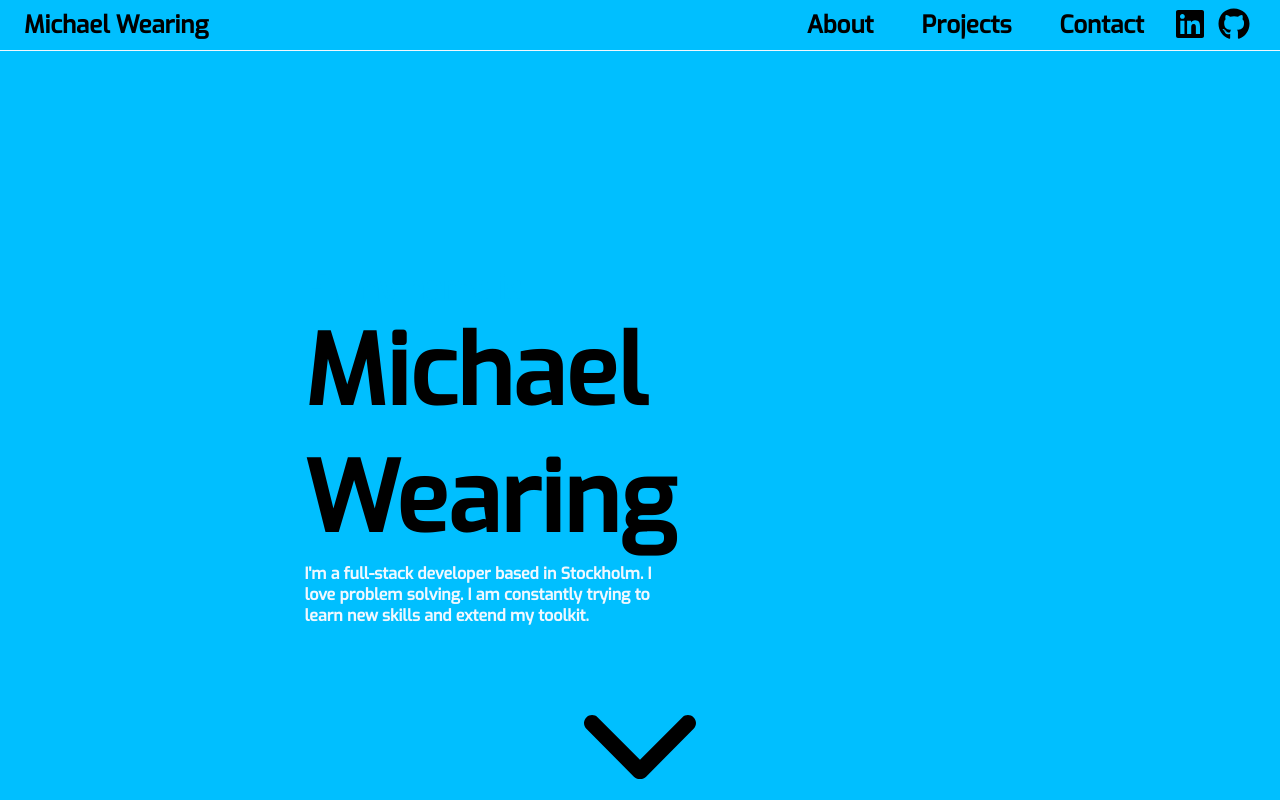
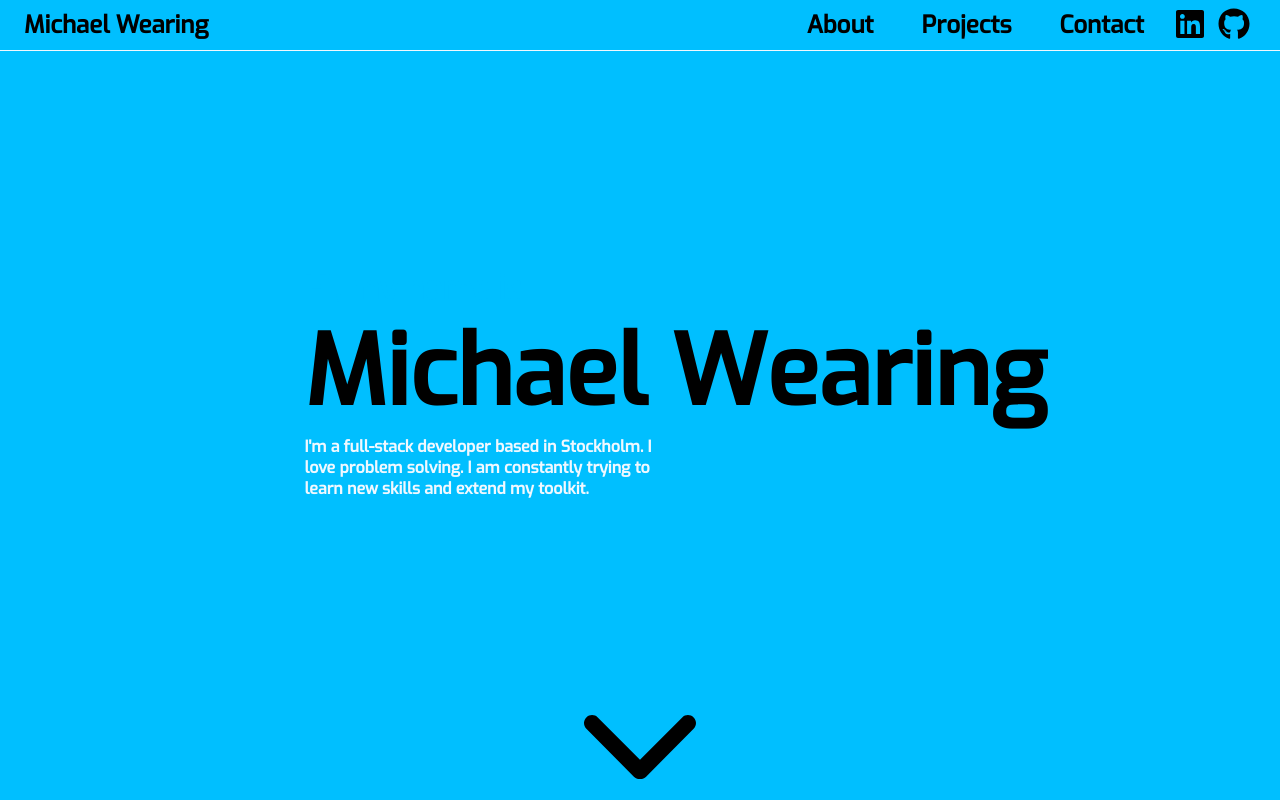
Before and after one commit to MichaelWearing/Portfolio, a React (Create React App) app: page / in a window 1280 px wide. Shown: the top 800 px of the page. Built offline with nearby package versions, Linux system fonts and the light colour scheme.

Commit message:
Added some animation to Info Name

```diff
--- a/src/components/About/AboutElements.js
+++ b/src/components/About/AboutElements.js
@@ -42,9 +42,11 @@ export const AboutText1 = styled.p`
   font-size: 22px;
   min-height: 24vh;
 
-  ${"" /* @media screen and (min-width: 1500px) {
+  ${
+    "" /* @media screen and (min-width: 1500px) {
     padding: 0 550px;
-  } */}
+  } */
+  }
 `;
 export const AboutText2 = styled.p`
   ${"" /* background: deepskyblue; */}
@@ -54,9 +56,11 @@ export const AboutText2 = styled.p`
   font-size: 22px;
   min-height: 16vh;
 
-  ${"" /* @media screen and (min-width: 1500px) {
+  ${
+    "" /* @media screen and (min-width: 1500px) {
     padding: 0 550px;
-  } */}
+  } */
+  }
 `;
 
 export const MikeyImg = styled.img`
@@ -70,9 +74,11 @@ export const AboutSkills = styled.p`
   font-size: 22px;
   min-height: 18vh;
 
-  ${"" /* @media screen and (min-width: 1500px) {
+  ${
+    "" /* @media screen and (min-width: 1500px) {
     padding: 0 550px;
-  } */}
+  } */
+  }
 `;
 
 export const SkillList = styled.ul`
@@ -91,13 +97,22 @@ export const Skill = styled.li`
 `;
 
 const bounce = keyframes`
-10%{
+    0% {
+      opacity: 0;
+    }
+    25% {
+      opacity: 0;
+    }
+    50% {
+      opacity: 0;
+    }
+    60%{
       transform: translateY(-10vh);
     }
-30%{
+    75%{
       transform: translateY(0vh);
     }
-70%{
+    85%{
       transform: translateY(-10vh);
     }
     100%{
@@ -112,7 +127,7 @@ export const ArrowLink = styled(Link)`
     opacity: 0.7;
   }
 
-  animation: ${bounce} 3s;
+  animation: ${bounce} 6s;
 `;
 
 export const InfoArrow = styled.img`
--- a/src/components/Info/InfoElements.js
+++ b/src/components/Info/InfoElements.js
@@ -24,6 +24,25 @@ export const InfoH1Container = styled.div`
 
   min-height: 80vh;
   padding-top: 27vh;
+
+  cursor: default;
+`;
+
+const Bounce = keyframes`
+  0%   { transform: scale(1,1)      translateY(0); }
+  10%  { transform: scale(1.1,.9)   translateY(0); }
+  30%  { transform: scale(.9,1.1)   translateY(-50px); }
+  50%  { transform: scale(1.05,.95) translateY(0); }
+  57%  { transform: scale(1,1)      translateY(-7px); }
+  64%  { transform: scale(1,1)      translateY(0); }
+  100% { transform: scale(1,1)      translateY(0); }
+`;
+
+export const InfoH1Letters = styled.p`
+  &:hover {
+    color: deepskyblue;
+    animation: ${Bounce} 1s ease;
+  }
 `;
 
 const FadeIn = keyframes`
@@ -51,7 +70,8 @@ export const InfoGreeting = styled.p`
   animation: ${FadeIn} 1s ease;
 `;
 
-export const InfoH1 = styled.h1`
+export const InfoH1Div = styled.div`
+  display: flex;
   font-weight: 900;
   font-size: 12vh;
 
--- a/src/components/Info/index.js
+++ b/src/components/Info/index.js
@@ -5,8 +5,9 @@ import arrow from "../../images/ArrowDown.svg";
 import {
   InfoContainer,
   InfoH1Container,
+  InfoH1Letters,
   InfoGreeting,
-  InfoH1,
+  InfoH1Div,
   InfoPTag,
   ArrowLink,
   InfoArrow,
@@ -19,7 +20,23 @@ export default function Info() {
         <InfoH1Container>
           <div className="content">
             <InfoGreeting>Hi, my name is</InfoGreeting>
-            <InfoH1>Michael Wearing</InfoH1>
+            <InfoH1Div>
+              <InfoH1Letters>M</InfoH1Letters>
+              <InfoH1Letters>i</InfoH1Letters>
+              <InfoH1Letters>c</InfoH1Letters>
+              <InfoH1Letters>h</InfoH1Letters>
+              <InfoH1Letters>a</InfoH1Letters>
+              <InfoH1Letters>e</InfoH1Letters>
+              <InfoH1Letters>l</InfoH1Letters>
+              <InfoH1Letters>&nbsp;</InfoH1Letters>
+              <InfoH1Letters>W</InfoH1Letters>
+              <InfoH1Letters>e</InfoH1Letters>
+              <InfoH1Letters>a</InfoH1Letters>
+              <InfoH1Letters>r</InfoH1Letters>
+              <InfoH1Letters>i</InfoH1Letters>
+              <InfoH1Letters>n</InfoH1Letters>
+              <InfoH1Letters>g</InfoH1Letters>
+            </InfoH1Div>
             <InfoPTag>
               I'm a full-stack developer based in Stockholm. I love problem
               solving. I am constantly trying to learn new skills and extend my
```
Also changed, not shown: 1 other file (tests, documents, lock files or other folders). Lines whose indentation alone changed are shown as unchanged.
